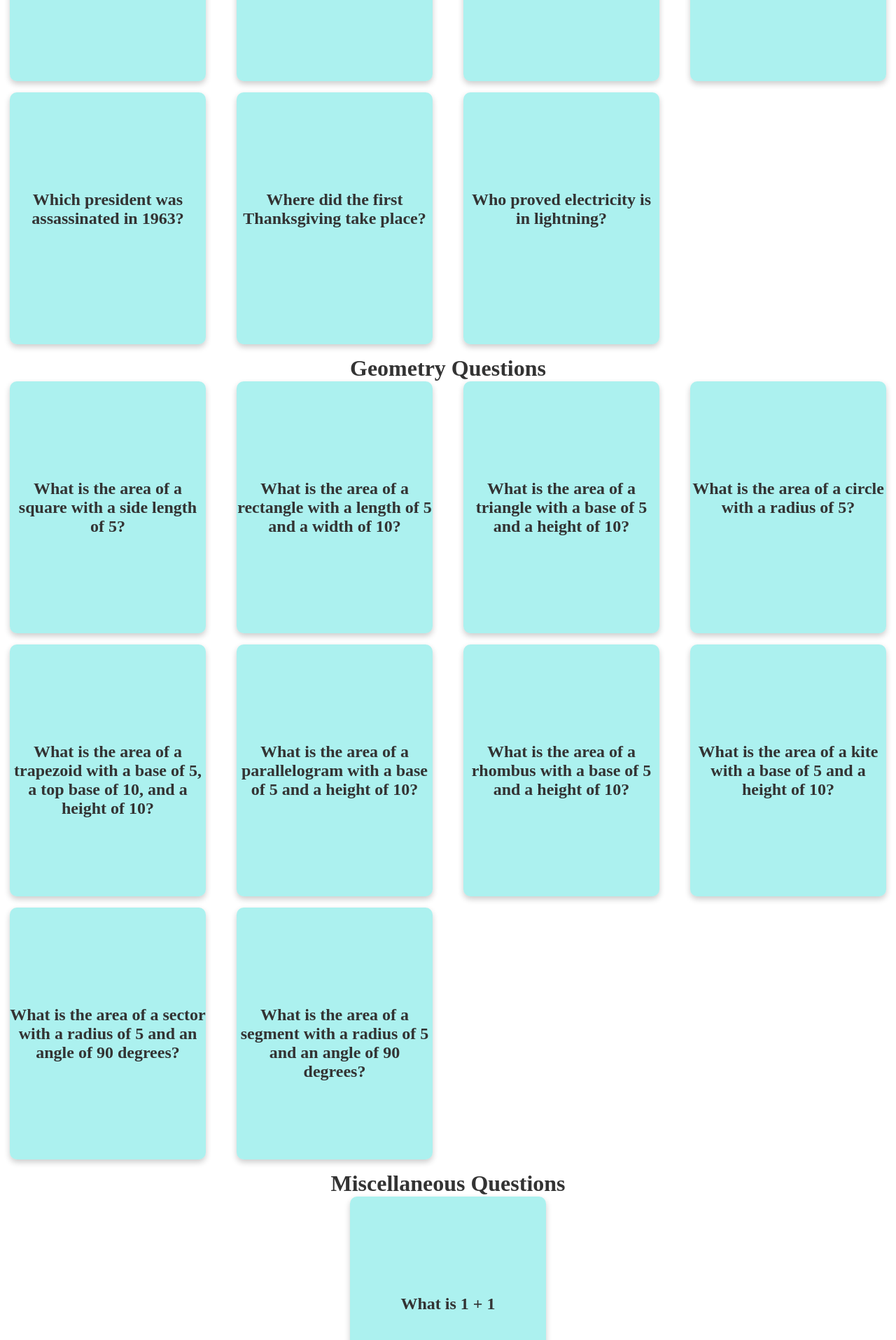
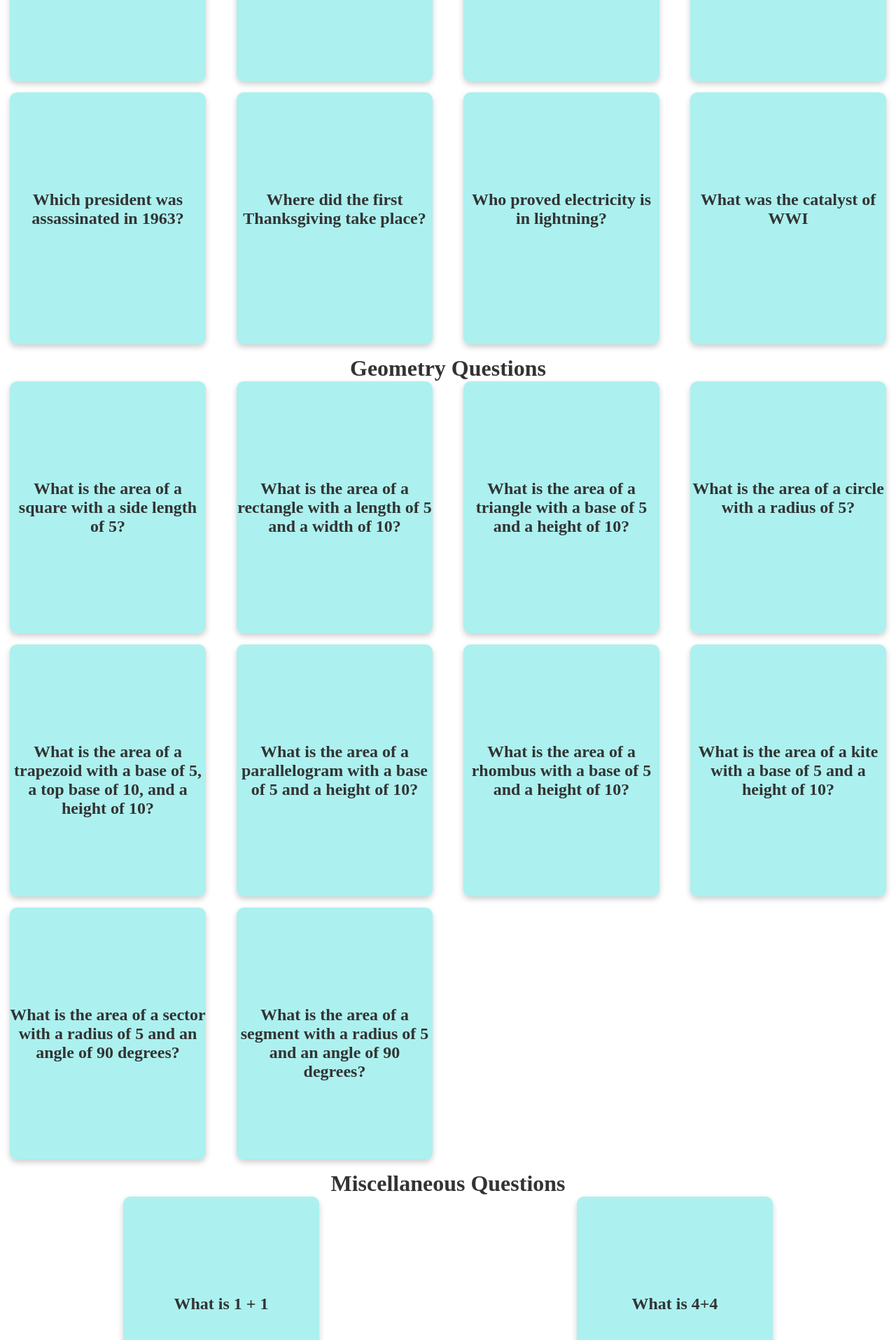
Before and after one commit to EvaGraceSmith/studyCards, a React (Create React App) app: page /mystudycards in a window 1280 px wide. Shown: the part 725-2640 px from the top of the page at 70% size. Built offline with nearby package versions, Linux system fonts and the light colour scheme; data requests are answered from the project's data file; a web font is replaced by a local one.

Commit message:
updated styling

```diff
--- a/data/db.json
+++ b/data/db.json
@@ -131,6 +131,18 @@
       "question": "Who proved electricity is in lightning?",
       "answer": "Benjamin Franklin",
       "id": 23
+    },
+    {
+      "subject": "history",
+      "question": "What was the catalyst of WWI",
+      "answer": "The assassination of  Archduke Franz Ferdinand",
+      "id": 24
+    },
+    {
+      "subject": "Math",
+      "question": "What is 4+4",
+      "answer": "8",
+      "id": 25
     }
   ]
 }
--- a/src/components/Cards.css
+++ b/src/components/Cards.css
@@ -4,7 +4,7 @@ main {
 
 .create article{
   padding-top: 2vh;
-margin: 0 auto;
+
 }
 
 .flip-card {
--- a/src/components/Cards.js
+++ b/src/components/Cards.js
@@ -75,7 +75,7 @@ function Cards() {
 
             </form>
             <article>
-                <h2>Card Sample:</h2>
+                <h1>Card Sample:</h1>
                 <div className="flip-card">
                     <div className="flip-card-inner">
                         <div className="flip-card-front">
--- a/src/index.css
+++ b/src/index.css
@@ -51,6 +51,15 @@ font-family: 'Tilt Neon', cursive; */
   font-size: calc(10px + 2vmin);
   color: white;
 }
+.App-main button {
+  background: #06c3e5;
+  color: #fff;
+  font-size: 1.5rem;
+  border: 0;
+  padding: 8px;
+  border-radius: 8px;
+  cursor: pointer;
+}
 
 .App-main h1{
   color: white;
```
